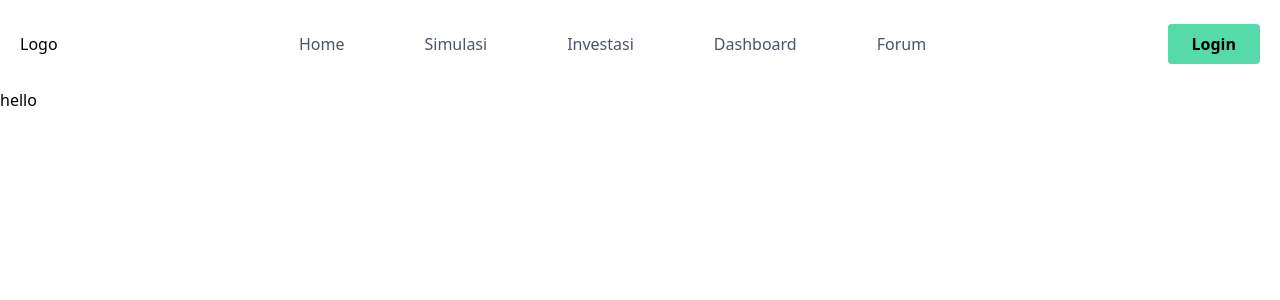
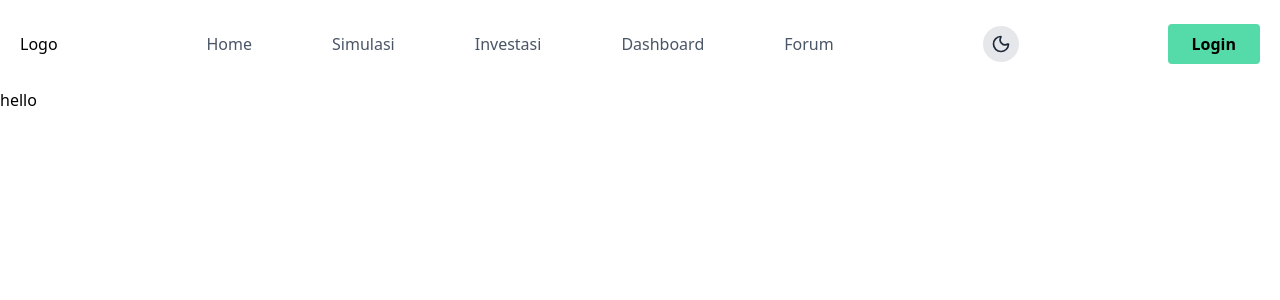
Before and after one commit to dudiddump/gemastik25, a Next.js app: page / in a window 1280 px wide. Shown: the top 300 px of the page. Built offline with nearby package versions, Linux system fonts and the light colour scheme.

Commit message:
toggle swtithc theme

```diff
--- a/app/globals.css
+++ b/app/globals.css
@@ -3,3 +3,5 @@
 @theme {
   --color-primary: #55daa9;
 }
+
+@custom-variant dark (&:where(.dark, .dark *));
--- a/components/Navbar.tsx
+++ b/components/Navbar.tsx
@@ -3,16 +3,20 @@ import Logo from "./Logo";
 import MenuList from "./MenuList";
 import MobileNav from "./MobileNav";
 import OpenCloseButton from "./OpenCloseButton";
+import ThemeToggleButton from "./SwitchThemeButton";
 
 export default function Navbar() {
   return (
     <div className="container mx-auto">
-      <nav className="py-6 flex items-center justify-between 2xl:px-20 px-5 z-10">
+      <nav className="py-6 flex items-center justify-between 2xl:px-20 px-5 z-10 dark:bg-black bg-white">
         {/* logo */}
         <Logo />
 
         {/* menu list */}
         <MenuList />
+
+        {/* switch theme */}
+        <ThemeToggleButton />
 
         {/* login */}
         <LoginButton className="hidden lg:block" />
@@ -20,7 +24,10 @@ export default function Navbar() {
         {/* open Close Button */}
         <OpenCloseButton />
       </nav>
-      <MobileNav />
+
+      <div>
+        <MobileNav />
+      </div>
     </div>
   );
 }
--- /dev/null
+++ b/components/SwitchThemeButton.tsx
@@ -0,0 +1,44 @@
+"use client";
+
+import { useEffect, useState } from "react";
+import { Moon, Sun } from "lucide-react"; // optional icon library, bisa custom juga
+
+export default function ThemeToggleButton() {
+  const [theme, setTheme] = useState<"light" | "dark">("light");
+
+  useEffect(() => {
+    // Cek preferensi awal
+    const storedTheme = localStorage.getItem("theme");
+    const systemPrefersDark = window.matchMedia("(prefers-color-scheme: dark)").matches;
+
+    if (storedTheme === "dark" || (!storedTheme && systemPrefersDark)) {
+      document.documentElement.classList.add("dark");
+      setTheme("dark");
+    } else {
+      document.documentElement.classList.remove("dark");
+      setTheme("light");
+    }
+  }, []);
+
+  const toggleTheme = () => {
+    const newTheme = theme === "light" ? "dark" : "light";
+    setTheme(newTheme);
+    localStorage.setItem("theme", newTheme);
+
+    if (newTheme === "dark") {
+      document.documentElement.classList.add("dark");
+    } else {
+      document.documentElement.classList.remove("dark");
+    }
+  };
+
+  return (
+    <button
+      onClick={toggleTheme}
+      className="p-2 rounded-full transition-colors bg-gray-200 dark:bg-gray-800 hover:bg-gray-300 dark:hover:bg-gray-700"
+      aria-label="Toggle Theme"
+    >
+      {theme === "dark" ? <Sun className="w-5 h-5 text-yellow-400" /> : <Moon className="w-5 h-5 text-gray-800" />}
+    </button>
+  );
+}
```
